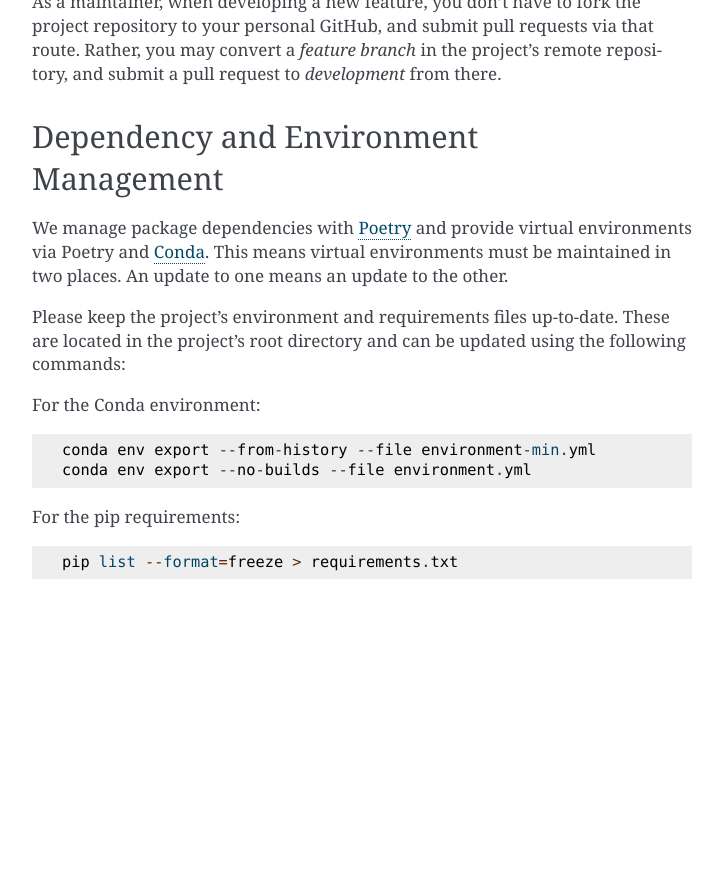
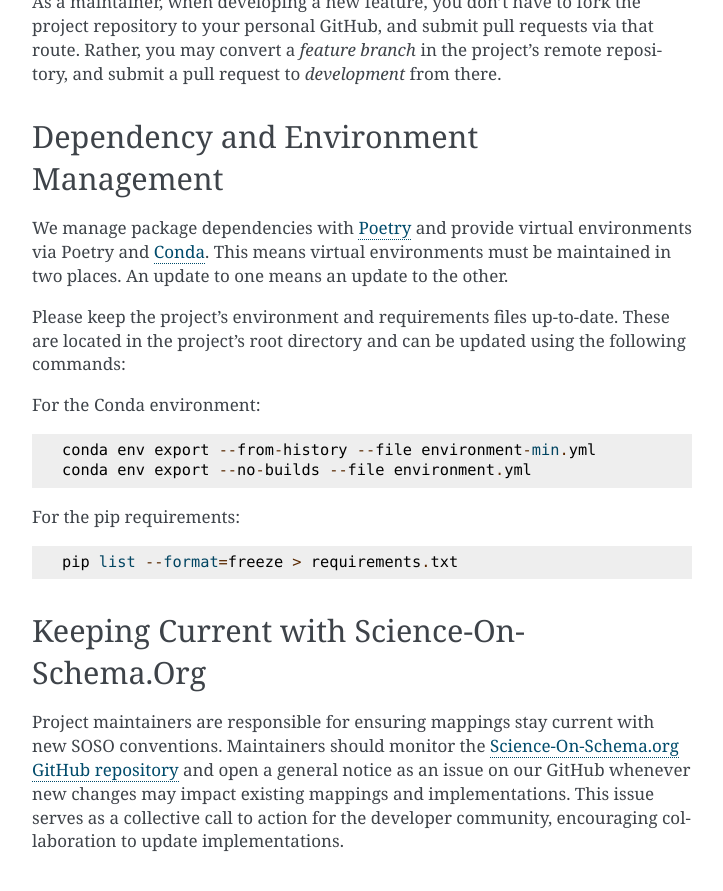
Before and after one commit to clnsmth/soso, a Sphinx documentation site: the page built from docs/source/dev/maintaining.rst, in a window 1280 px wide and 900 px high, scrolled down 5101 px. Shown: the top 891 px of the window, without its empty margins (388-1111 px from the left). Built offline with Sphinx 7.4.7, drawn with Linux system fonts in a browser that asks for light colours; before the commit the page ends 5727 px from its top, so only the background shows below that; some of the changed text lies outside the part shown.

Commit message:
docs: stay up-to-date with Science-On-Schema.Org
Emphasize the responsibility and significance for maintainers to stay
informed about Science-On-Schema.Org conventions. This includes
the duty to notify our developer community about any changes that
may impact existing implementations.

```diff
--- a/docs/source/dev/maintaining.rst
+++ b/docs/source/dev/maintaining.rst
@@ -201,3 +201,10 @@ For the pip requirements::
 
 .. _Poetry: https://python-poetry.org/
 .. _Conda: https://conda.io/projects/conda/en/latest/
+
+Keeping Current with Science-On-Schema.Org
+------------------------------------------
+
+Project maintainers are responsible for ensuring mappings stay current with new SOSO conventions. Maintainers should monitor the `Science-On-Schema.org GitHub repository`_ and open a general notice as an issue on our GitHub whenever new changes may impact existing mappings and implementations. This issue serves as a collective call to action for the developer community, encouraging collaboration to update implementations.
+
+.. _Science-On-Schema.org GitHub repository: https://github.com/ESIPFed/science-on-schema.org
```
